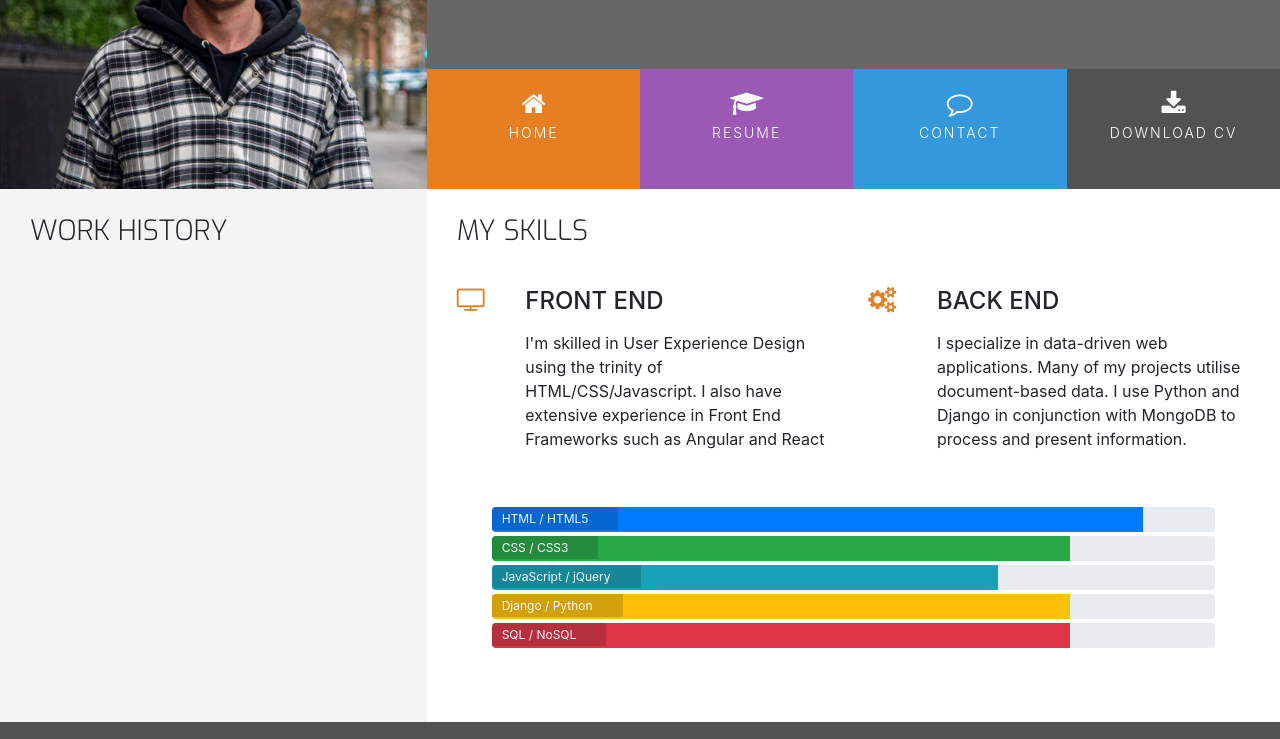
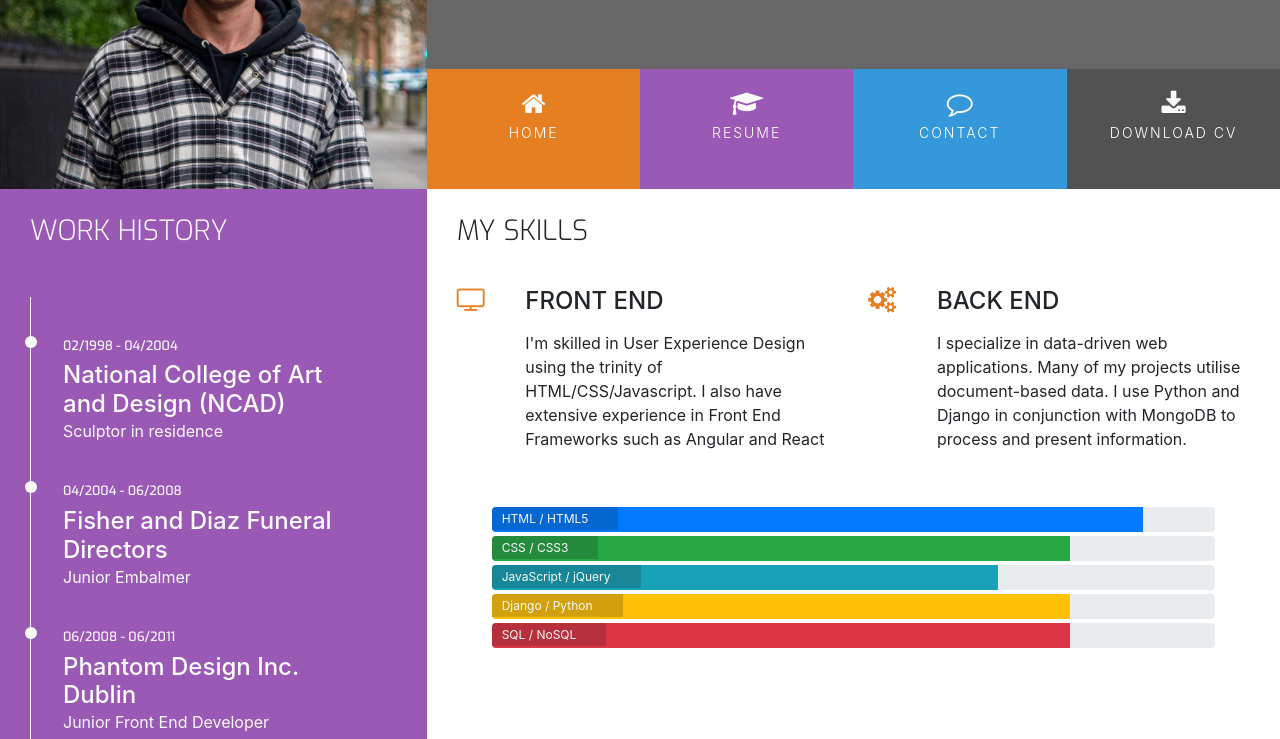
Before and after one commit to Lee-moran/CV_Resume, a plain HTML site: page resume.html in a window 1280 px wide. Shown: the part 180-919 px from the top of the page. Drawn offline with nearby package versions, Linux system fonts and the light colour scheme.

Commit message:
resume html structure in place with timeline

```diff
--- a/assets/images/css/style.css
+++ b/assets/images/css/style.css
@@ -7,6 +7,10 @@
 
 .bg-color-personal-info {
     background-color: #f4f4f4;
+}
+
+.bg-color-work-history {
+    background-color: #9b59b6;
 }
 
 .bg-color-three-reasons {
@@ -36,17 +40,23 @@
     float: none;
 }
 
+.history-heading,
 .section-heading {
     font-family: "Exo", sans-serif;
     font-weight: 300;
     margin-top: 25px;
     margin-bottom: 40px;
 }
+
 /* -------------------------- Heading --------------------------- */
+
 header {
     margin: 0;
 }
+
 /* -------------------------- special padding/magins/fittings --------------------------- */
+
+
 h1,
 h2,
 h3,
@@ -65,6 +75,8 @@ h4
     color: #fafafa;
 }
 /* -------------------------- Heading --------------------------- */
+
+
 .heading {
     margin-left: 50px;
 }
@@ -146,12 +158,16 @@ h4
 }
 
 /* -------------------------- Hover.css --------------------------- */
+
+
 .hvr-sweep-to-bottom:before {
     background: rgba(0, 0, 0, 0.2);
     height: 120px;
 }
 
 /* -------------------------- Footer --------------------------- */
+
+
 footer {
     background-color: #525252;
     color: #fafafa;
@@ -204,6 +220,7 @@ footer {
 
 /* -------------------------- three reasons --------------------------- */
 
+
 .three-reasons-icon {
     font-size: 26px;
     color: #e67e22;
@@ -249,6 +266,8 @@ footer {
 }
 
 /* -------------------------- skills --------------------------- */
+
+
 .progress {
     position: relative;
     height: 25px;
@@ -267,3 +286,51 @@ footer {
 .progress-section {
     margin: 40px 20px;
 }
+
+/* -------------------------- Work History --------------------------- */
+
+.history-heading {
+    color: #fafafa;
+    margin-bottom: 50px;
+}
+
+.timeline-item {
+    padding: 4em 2em 0em 2em;
+    position: relative;
+    color: #fafafa;
+    border-left: 1px solid;
+}
+
+.timeline-item p {
+    padding: 0;
+    margin: 0;
+}
+
+.timeline-item:before {
+    content: attr(data-dates);
+    position: absolute;
+    left: 2.5em;
+    top: 3em;
+    display: block;
+    font-family: "Exo", sans-serif;
+    font-weight: 500;
+    font-size: 0.8em;
+    padding: 0;
+    margin: 0;
+}
+
+.timeline-item:after {
+    width: 12px;
+    height: 12px;
+    display: block;
+    top: 2.4em;
+    position: absolute;
+    left: -6px;
+    border-radius: 12px;
+    content: '';
+    background: #fafafa;
+}
+
+.history-items {
+    margin-bottom: 30px;
+}
--- a/resume.html
+++ b/resume.html
@@ -45,12 +45,30 @@
     </header>
     <section class="container-fluid">
         <div class="row">
-            <div class="col-md-4 bg-color-personal-info section-column">
+            <div class="col-md-4 bg-color-work-history section-column">
                 <div class="row">
                     <div class="col-12">
-                        <h3 class="section-heading uppercase">
+                        <h3 class="history-heading uppercase">
                             Work History
                         </h3>
+                    </div>
+                </div>
+                <div class="history-items">
+                    <div class="timeline-item" data-dates="02/1998 - 04/2004">
+                        <h4>National College of Art and Design (NCAD)</h4>
+                        <p>Sculptor in residence</p>
+                    </div>
+                    <div class="timeline-item" data-dates="04/2004 - 06/2008">
+                        <h4>Fisher and Diaz Funeral Directors</h4>
+                        <p>Junior Embalmer</p>
+                    </div>
+                    <div class="timeline-item" data-dates="06/2008 - 06/2011">
+                        <h4>Phantom Design Inc. Dublin</h4>
+                        <p>Junior Front End Developer</p>
+                    </div>
+                    <div class="timeline-item" data-dates="06/2011 - Present">
+                        <h4>Hooli Inc. Silicon Valley</h4>
+                        <p>Full Stack Web Developer</p>
                     </div>
                 </div>
             </div>
```
